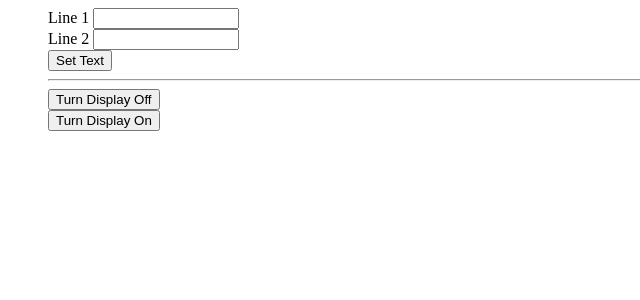
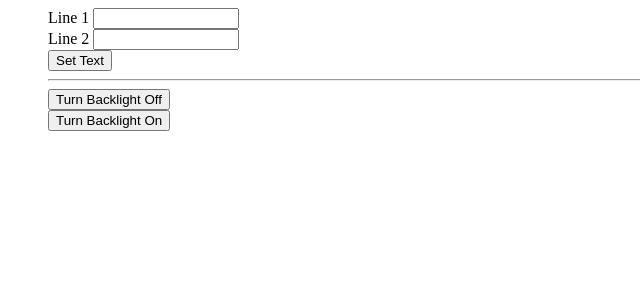
Before and after one commit to sujaymansingh/lcd_lib, a Flask app: page /debug in a window 1280 px wide. Shown: the top 300 px of the page, without its empty margins (0-640 px from the left). Run offline with Flask 2, Linux system fonts and the light colour scheme.

Commit message:
Can't control the display on/off reliably, but we can control the backlight.

```diff
--- a/lcd_lib/server.py
+++ b/lcd_lib/server.py
@@ -27,22 +27,22 @@ def lcd():
     raw_data = request.data
     data = json.loads(raw_data)
 
-    display_already_on = False
+    backlight_already_on = False
 
     if 'line_1' in data:
         app.controller.set_line_1(data['line_1'])
-        display_already_on = True
+        backlight_already_on = True
 
     if 'line_2' in data:
         app.controller.set_line_2(data['line_2'])
-        display_already_on = True
+        backlight_already_on = True
 
-    if 'display' in data:
-        if data['display'] == 'on':
-            if not display_already_on:
-                app.controller.turn_display_on()
-        elif data['display'] == 'off':
-            app.controller.turn_display_off()
+    if 'backlight' in data:
+        if data['backlight'] == 'on':
+            if not backlight_already_on:
+                app.controller.turn_backlight_on()
+        elif data['backlight'] == 'off':
+            app.controller.turn_backlight_off()
 
     response = flask.make_response(json.dumps({'ok': True}))
     response.headers["Content-type"] = "text/json"
--- a/lcd_lib/templates/debug.html
+++ b/lcd_lib/templates/debug.html
@@ -27,10 +27,10 @@ function setText() {
     })
 }
 function turnOff() {
-    postData({'display': 'off'});
+    postData({'backlight': 'off'});
 }
 function turnOn() {
-    postData({'display': 'on'});
+    postData({'backlight': 'on'});
 }
         </script>
     </head>
@@ -52,10 +52,10 @@ function turnOn() {
             </li>
             <li><hr></li>
             <li>
-                <button onclick="turnOff()">Turn Display Off</button>
+                <button onclick="turnOff()">Turn Backlight Off</button>
             </li>
             <li>
-                <button onclick="turnOn()">Turn Display On</button>
+                <button onclick="turnOn()">Turn Backlight On</button>
             </li>
         </ul>
     </body>
```
Also changed, not shown: lcd_lib/controller.py (+4 -4 lines), lcd_lib/fake_controller.py (+4 -4 lines), lcd_lib/lcd_display.py (+10 -4 lines).
